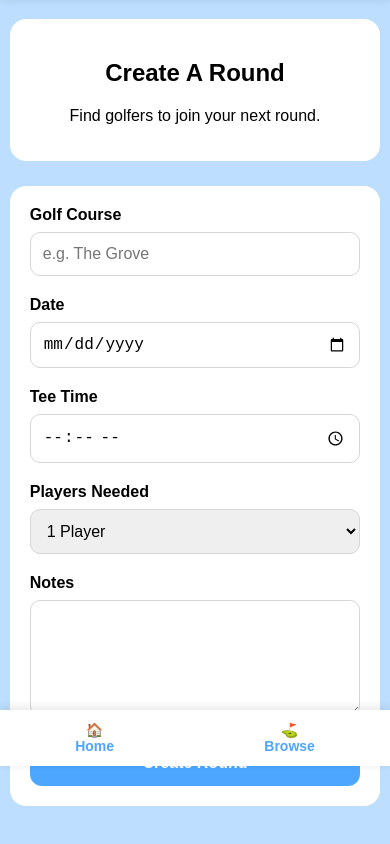
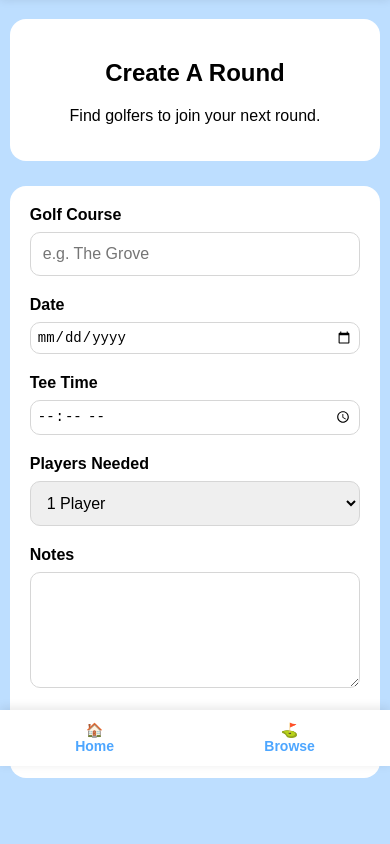
Before and after one commit to SmithSmooth/TeeMatchApp, a website: page public/src/createround.html in a window 390 px wide. Shown: the part 78-922 px from the top of the page. Drawn offline with Linux system fonts and the light colour scheme.

Commit message:
part 2  Working to improve mobile responsive layout of the createRounds page

```diff
--- a/public/css/createRounds.css
+++ b/public/css/createRounds.css
@@ -173,9 +173,6 @@ textarea{
     #create-round-form{
         padding:20px;
     }
-    .tee-time,.round-date{
-        margin-right: 20px;
-    }
 
     input,
     select,
@@ -185,6 +182,15 @@ textarea{
 
     }
 
+}
+
+@media (max-width: 480px) {
+    input[type="date"],
+    input[type="time"] {
+        font-size: 14px;
+        padding: 6px;
+        max-width: 100%;
+    }
 }
 
 #create-round-container{
```
